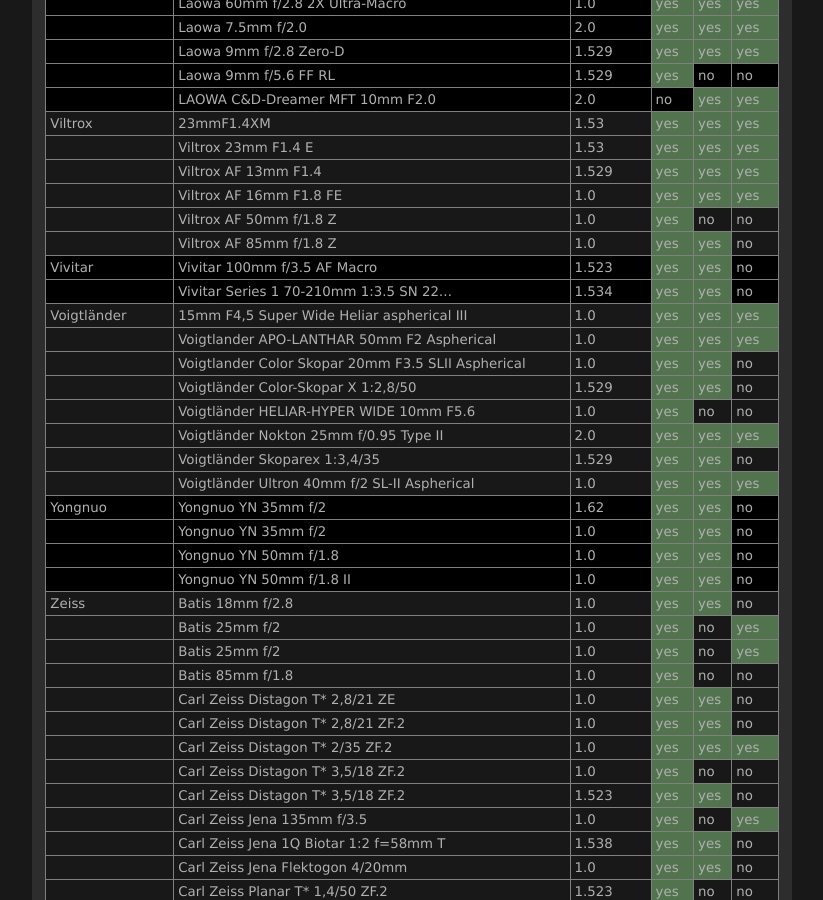
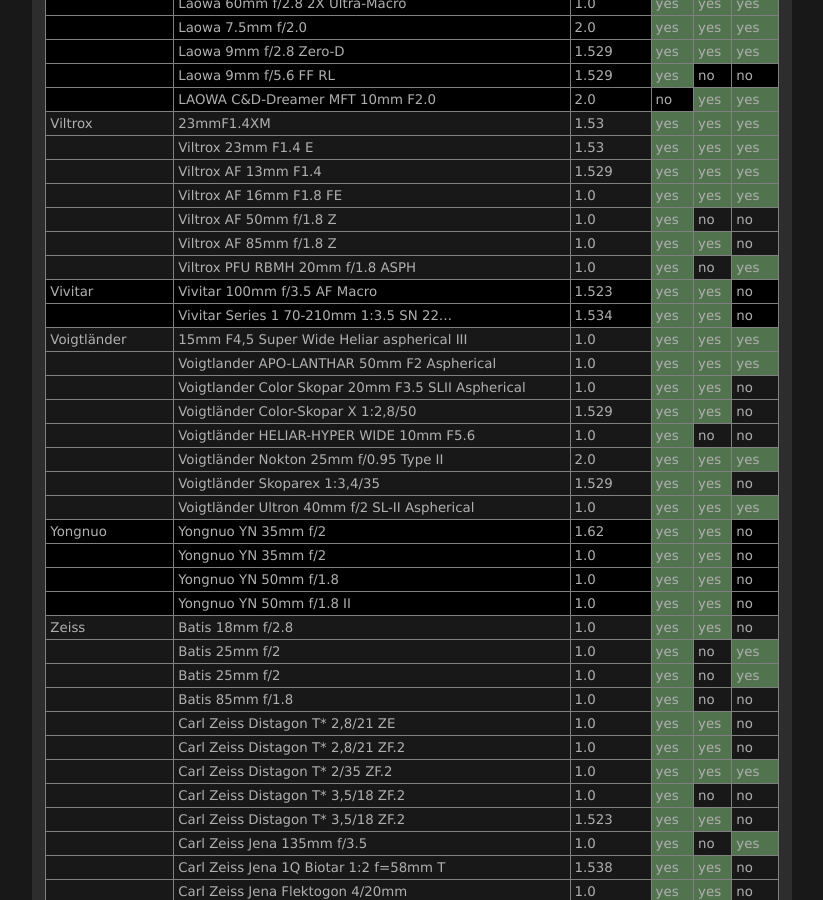
Before and after one commit to lensfun/lensfun.github.io, a Jekyll site: the page built from _posts/lenslist/2999-12-31-Lenslist-master.md, in a window 1280 px wide and 900 px high, scrolled down 31332 px. Shown: the whole window, without its empty margins (284-1107 px from the left). Built offline with Jekyll 4.4.1, drawn with Linux system fonts in a browser that asks for light colours.

Commit message:
Update master lens list from GitHub Actions

```diff
--- a/_posts/lenslist/2999-12-31-Lenslist-master.md
+++ b/_posts/lenslist/2999-12-31-Lenslist-master.md
@@ -1295,6 +1295,7 @@ This list was generated on 2024-03-07 from current Lensfun sources. Your Lensfun
 <tr class="lenslist-bg2"><td></td><td>Viltrox AF 16mm F1.8 FE</td><td>1.0</td><td class="lenslist-highlight lenslist-check">yes</td><td class="lenslist-highlight lenslist-check">yes</td><td class="lenslist-highlight lenslist-check">yes</td></tr>
 <tr class="lenslist-bg2"><td></td><td>Viltrox AF 50mm f/1.8 Z</td><td>1.0</td><td class="lenslist-highlight lenslist-check">yes</td><td class="lenslist-check">no</td><td class="lenslist-check">no</td></tr>
 <tr class="lenslist-bg2"><td></td><td>Viltrox AF 85mm f/1.8 Z</td><td>1.0</td><td class="lenslist-highlight lenslist-check">yes</td><td class="lenslist-highlight lenslist-check">yes</td><td class="lenslist-check">no</td></tr>
+<tr class="lenslist-bg2"><td></td><td>Viltrox PFU RBMH 20mm f/1.8 ASPH</td><td>1.0</td><td class="lenslist-highlight lenslist-check">yes</td><td class="lenslist-check">no</td><td class="lenslist-highlight lenslist-check">yes</td></tr>
 <tr class="lenslist-bg1"><td>Vivitar</td><td>Vivitar 100mm f/3.5 AF Macro</td><td>1.523</td><td class="lenslist-highlight lenslist-check">yes</td><td class="lenslist-highlight lenslist-check">yes</td><td class="lenslist-check">no</td></tr>
 <tr class="lenslist-bg1"><td></td><td>Vivitar Series 1 70-210mm 1:3.5 SN 22…</td><td>1.534</td><td class="lenslist-highlight lenslist-check">yes</td><td class="lenslist-highlight lenslist-check">yes</td><td class="lenslist-check">no</td></tr>
 <tr class="lenslist-bg2"><td>Voigtländer</td><td>15mm F4,5 Super Wide Heliar aspherical III</td><td>1.0</td><td class="lenslist-highlight lenslist-check">yes</td><td class="lenslist-highlight lenslist-check">yes</td><td class="lenslist-highlight lenslist-check">yes</td></tr>
```
